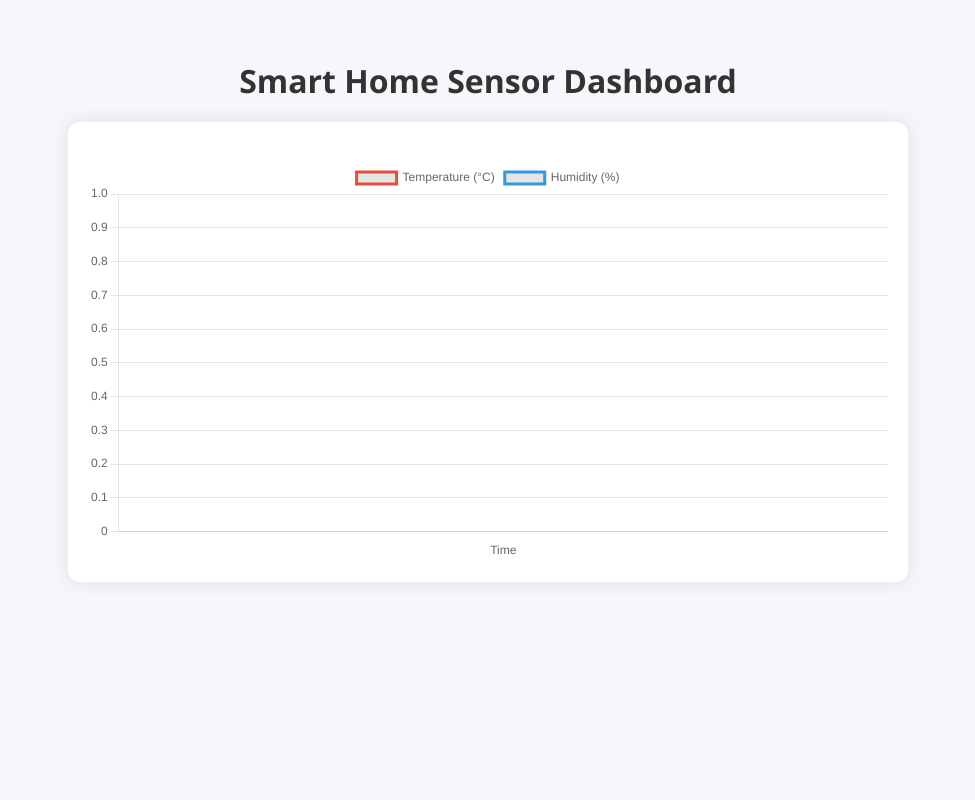
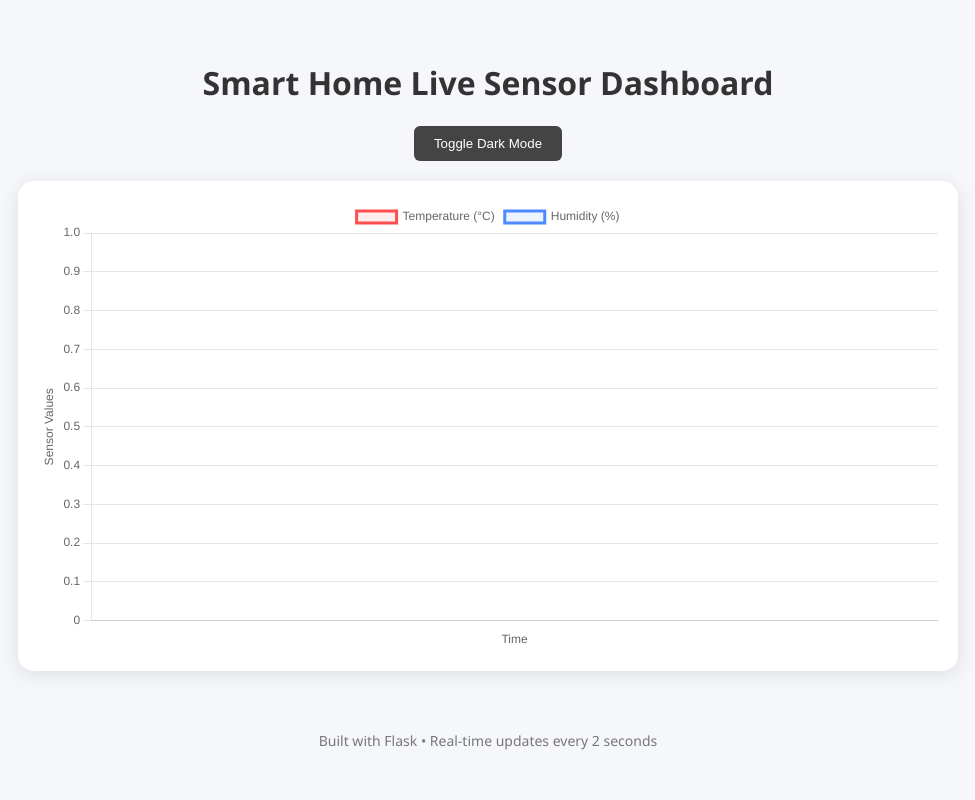
Before and after one commit to kumarvaibhav1g/smart_home_monitor, a Flask app: page / in a window 1280 px wide. Shown: the whole page, without its empty margins (152-1127 px from the left). Run offline with Flask 3, Linux system fonts and the light colour scheme.

Commit message:
index.html

```diff
--- a/templates/index.html
+++ b/templates/index.html
@@ -2,61 +2,132 @@
 <html lang="en">
 <head>
     <meta charset="UTF-8">
-    <title>Smart Home Sensor Dashboard</title>
+    <title>Smart Home Monitor</title>
     <script src="https://cdn.jsdelivr.net/npm/chart.js"></script>
     <style>
-        body {
-            font-family: 'Segoe UI', sans-serif;
-            background: #f5f7fa;
-            text-align: center;
-            padding: 30px;
+        :root {
+            --bg-light: #f5f7fa;
+            --bg-dark: #1e1e2f;
+            --text-light: #333;
+            --text-dark: #f5f5f5;
+            --card-light: #fff;
+            --card-dark: #2a2a40;
         }
 
-        h1 {
-            color: #333;
-            margin-bottom: 20px;
+        body {
+            margin: 0;
+            font-family: 'Segoe UI', sans-serif;
+            background-color: var(--bg-light);
+            color: var(--text-light);
+            display: flex;
+            flex-direction: column;
+            align-items: center;
+            padding: 40px;
+            transition: 0.4s;
         }
 
-        .card {
-            background: white;
-            border-radius: 12px;
-            box-shadow: 0 0 20px rgba(0, 0, 0, 0.1);
+        .dark-mode {
+            background-color: var(--bg-dark);
+            color: var(--text-dark);
+        }
+
+        .chart-container {
+            background: var(--card-light);
             padding: 20px;
-            max-width: 800px;
-            margin: 0 auto;
+            border-radius: 16px;
+            box-shadow: 0 4px 20px rgba(0, 0, 0, 0.1);
+            width: 90%;
+            max-width: 900px;
+            margin-bottom: 20px;
+            transition: 0.4s;
+        }
+
+        .dark-mode .chart-container {
+            background: var(--card-dark);
         }
 
         canvas {
-            margin-top: 20px;
+            max-width: 100%;
+        }
+
+        footer {
+            margin-top: 40px;
+            color: #777;
+            font-size: 14px;
+        }
+
+        button {
+            margin-bottom: 20px;
+            padding: 10px 20px;
+            background-color: #444;
+            color: white;
+            border: none;
+            border-radius: 6px;
+            cursor: pointer;
+        }
+
+        .alert {
+            padding: 10px;
+            border-radius: 8px;
+            margin-bottom: 15px;
+            font-weight: bold;
+        }
+
+        .alert-temp {
+            background-color: #ffcccc;
+            color: #990000;
+        }
+
+        .alert-humidity {
+            background-color: #cce5ff;
+            color: #004085;
         }
     </style>
 </head>
 <body>
-    <h1>Smart Home Sensor Dashboard</h1>
-    <div class="card">
-        <canvas id="chart" width="700" height="350"></canvas>
+    <h1>Smart Home Live Sensor Dashboard</h1>
+
+    <button onclick="toggleDarkMode()">Toggle Dark Mode</button>
+
+    <div id="alerts"></div>
+
+    <div class="chart-container">
+        <canvas id="sensorChart"></canvas>
     </div>
 
+    <footer>
+        Built with Flask • Real-time updates every 2 seconds
+    </footer>
+
     <script>
-        const ctx = document.getElementById('chart').getContext('2d');
-        const chart = new Chart(ctx, {
+        let isDarkMode = false;
+
+        function toggleDarkMode() {
+            document.body.classList.toggle("dark-mode");
+            isDarkMode = !isDarkMode;
+        }
+
+        const ctx = document.getElementById('sensorChart').getContext('2d');
+        const sensorChart = new Chart(ctx, {
             type: 'line',
             data: {
                 labels: [],
                 datasets: [
                     {
                         label: 'Temperature (°C)',
-                        borderColor: '#e74c3c',
+                        borderColor: '#ff4e50',
+                        backgroundColor: 'rgba(255, 78, 80, 0.1)',
                         data: [],
-                        fill: false,
-                        tension: 0.3
+                        fill: true,
+                        tension: 0.4,
                     },
                     {
                         label: 'Humidity (%)',
-                        borderColor: '#3498db',
+                        borderColor: '#4e89ff',
+                        backgroundColor: 'rgba(78, 137, 255, 0.1)',
                         data: [],
-                        fill: false,
-                        tension: 0.3
+                        fill: true,
+                        tension: 0.4,
                     }
                 ]
             },
@@ -71,32 +142,54 @@
                         }
                     },
                     y: {
-                        beginAtZero: true
+                        beginAtZero: true,
+                        title: {
+                            display: true,
+                            text: 'Sensor Values'
+                        }
                     }
                 }
             }
         });
 
+        function showAlert(type, message) {
+            const alertBox = document.getElementById("alerts");
+            alertBox.innerHTML = `
+                <div class="alert ${type === 'temp' ? 'alert-temp' : 'alert-humidity'}">
+                    ${message}
+                </div>
+            `;
+            setTimeout(() => {
+                alertBox.innerHTML = '';
+            }, 4000);
+        }
+
         function fetchData() {
-            // Simulate sensor data
-            fetch('/simulate')
-                .then(() => fetch('/data'))
-                .then(res => res.json())
+            fetch('/data')
+                .then(response => response.json())
                 .then(data => {
                     const now = new Date().toLocaleTimeString();
-                    chart.data.labels.push(now);
-                    chart.data.datasets[0].data.push(data.temperature);
-                    chart.data.datasets[1].data.push(data.humidity);
+                    sensorChart.data.labels.push(now);
+                    sensorChart.data.datasets[0].data.push(data.temperature);
+                    sensorChart.data.datasets[1].data.push(data.humidity);
 
-                    if (chart.data.labels.length > 20) {
-                        chart.data.labels.shift();
-                        chart.data.datasets[0].data.shift();
-                        chart.data.datasets[1].data.shift();
+                    if (sensorChart.data.labels.length > 20) {
+                        sensorChart.data.labels.shift();
+                        sensorChart.data.datasets[0].data.shift();
+                        sensorChart.data.datasets[1].data.shift();
                     }
 
-                    chart.update();
+                    sensorChart.update();
+
+                    if (data.temperature > 28) {
+                        showAlert('temp', `⚠️ High Temperature: ${data.temperature}°C`);
+                    }
+
+                    if (data.humidity < 45) {
+                        showAlert('humidity', `⚠️ Low Humidity: ${data.humidity}%`);
+                    }
                 })
-                .catch(err => console.error("Error fetching data:", err));
+                .catch(err => console.error("Fetch error:", err));
         }
 
         setInterval(fetchData, 2000);
```
